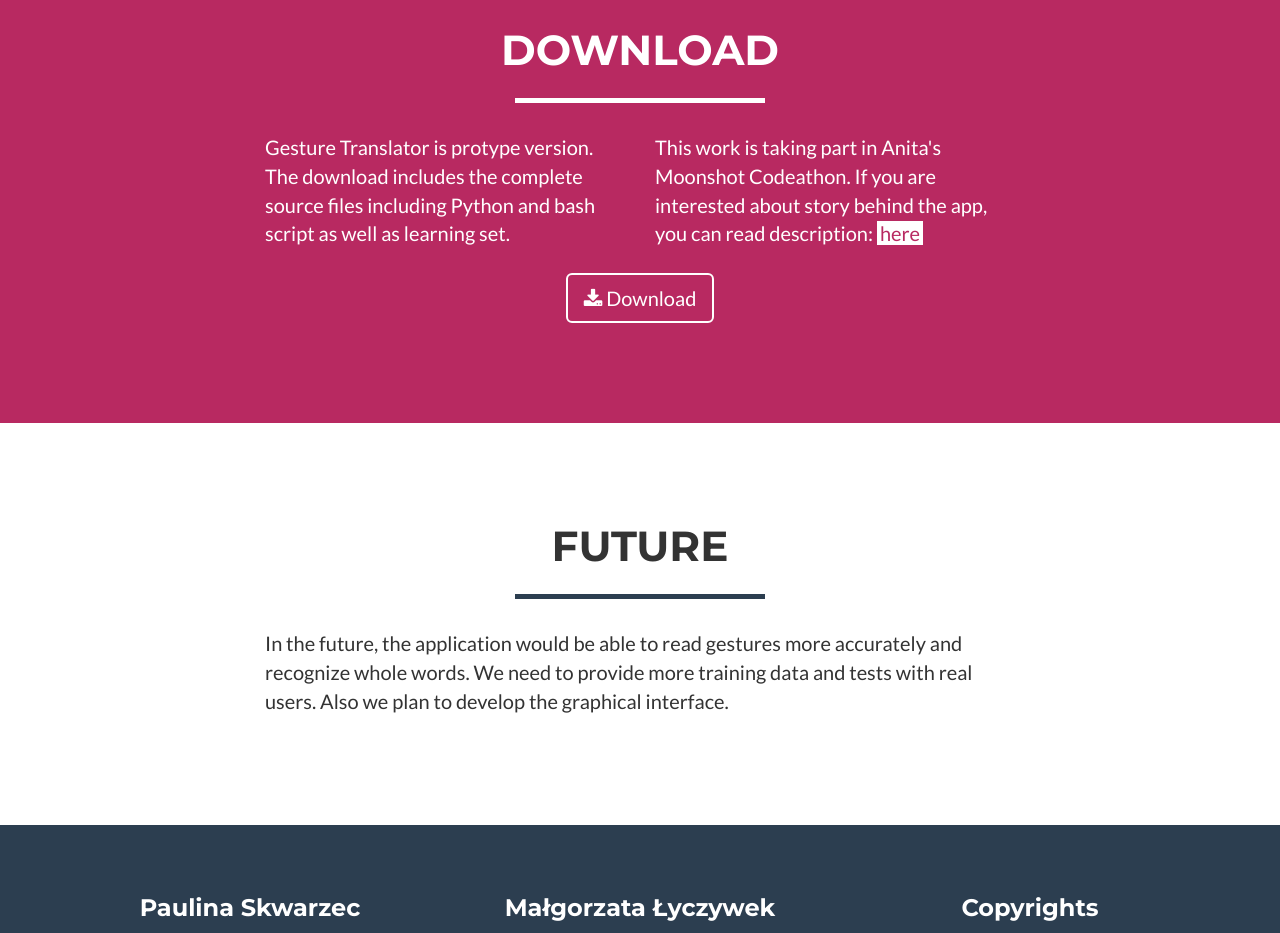
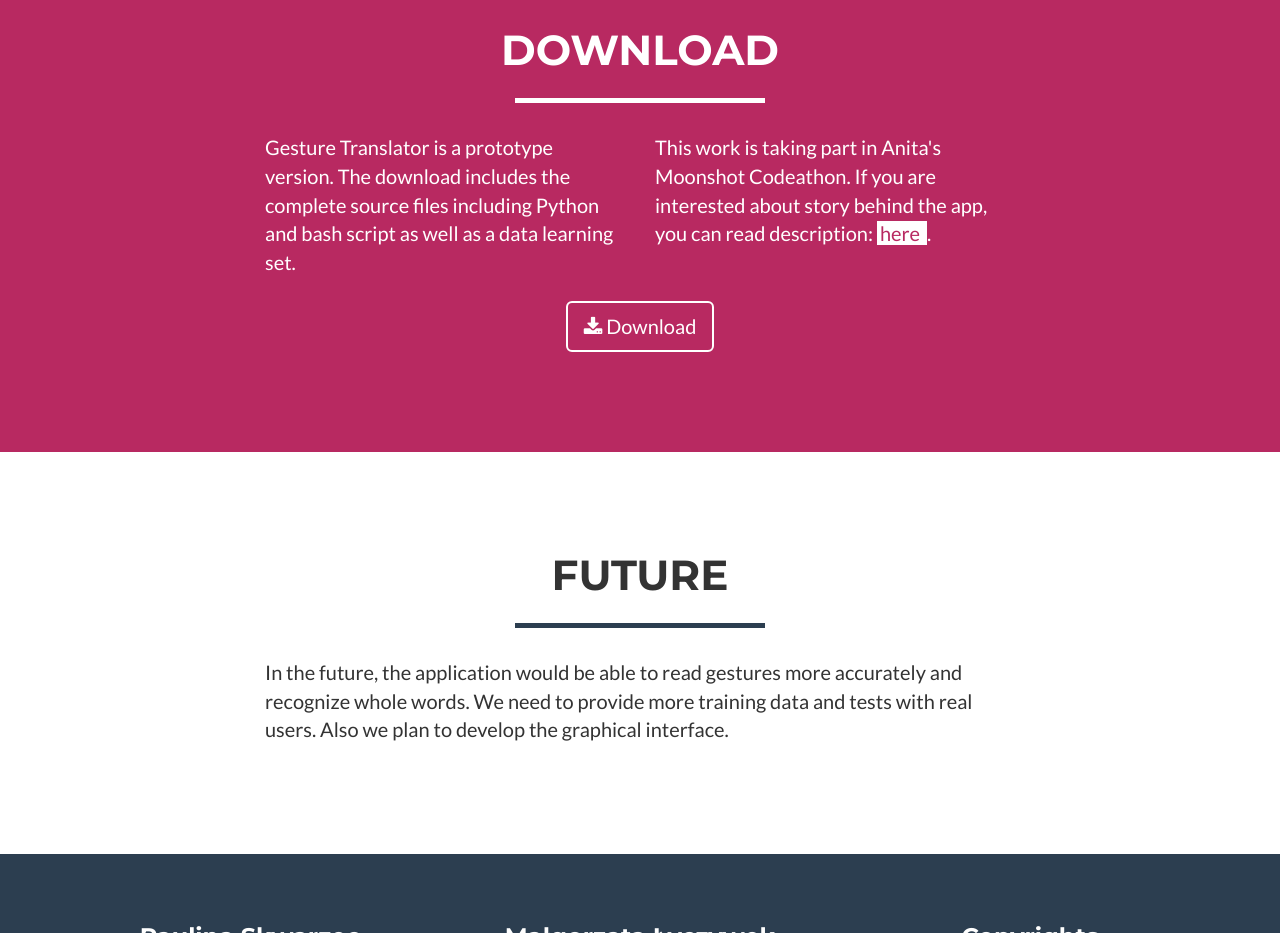
Before and after one commit to GestureTr/Gesture-www, a plain HTML site: page index.html in a window 1280 px wide. Shown: the part 1480-2413 px from the top of the page. Drawn offline with nearby package versions, Linux system fonts and the light colour scheme; a script that the page names is missing.

Commit message:
add text

```diff
--- a/index.html
+++ b/index.html
@@ -122,11 +122,11 @@
             </div>
             <div class="row">
                 <div class="col-lg-4 col-lg-offset-2">
-                    <p>Gesture Translator is protype version. The download includes the complete source files including Python and bash script as well as learning set.</p>
+                    <p>Gesture Translator is a prototype version. The download includes the complete source files including Python and bash script as well as a data learning set.</p>
                 </div>
                 <div class="col-lg-4">
                     <p>This work is taking part in Anita's Moonshot Codeathon. If you are interested about story behind the app, you can
-                        read description: <a class="story" href="https://challengerocket.com/pl/MalgorzataRita/Gesture-Translator-29414c.html" >here </a></p>
+                        read description: <a class="story" href="https://challengerocket.com/pl/MalgorzataRita/Gesture-Translator-29414c.html" >here </a>.</p>
                 </div>
                 <div class="col-lg-8 col-lg-offset-2 text-center">
                     <a href="https://github.com/GestureTr/GestureTranslator" class="btn btn-lg btn-outline">
```
